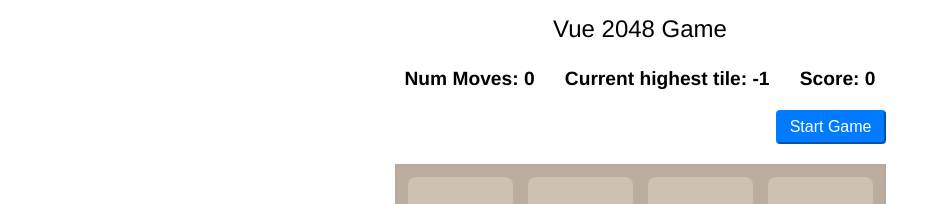
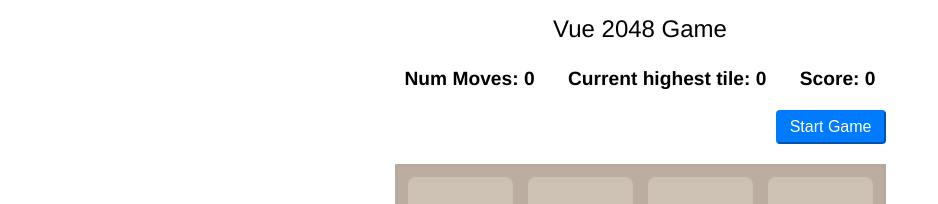
Before and after one commit to railsstudent/vue-2048, a Vue app: page / in a window 1280 px wide. Shown: the top 204 px of the page, without its empty margins (0-938 px from the left). Built offline with nearby package versions, Linux system fonts and the light colour scheme.

Commit message:
refactor: create Summary components
Signed-off-by: Connie Leung <cleung334@gmail.com>

```diff
--- a/src/components/Board.vue
+++ b/src/components/Board.vue
@@ -1,16 +1,13 @@
 <template>
     <div class="container">
         <div class="full">
-            <div class="actions">
-                <div class="stats">
-                    <div class="score">Num Moves: {{ numMoves }}</div>
-                    <div class="score">Current highest tile: {{ highest }}</div>
-                    <div class="score">Score: {{ score }}</div>
-                </div>
-                <div class="buttons">
-                    <button class="btn" v-if="gameState !== 'RUNNING'" v-on:click="startGame">Start Game</button>
-                </div>
-            </div>
+            <Summary
+                :numMoves="numMoves"
+                :highest="highest"
+                :score="score"
+                :gameState="gameState"
+                @startGame="startGame"
+            ></Summary>
             <div class="tiles">
                 <template v-for="row in 4">
                     <div
@@ -70,8 +67,13 @@ export const KEYCODE = {
     right: 39,
 };
 
+import Summary from "./Summary";
+
 export default {
     name: "Board",
+    components: {
+        Summary,
+    },
     data: function() {
         const tiles = [];
         for (let i = 0; i < SIZE; i++) {
@@ -88,7 +90,7 @@ export default {
             tiles,
             checkingAvailableMoves: false,
             gameState: STATE.start,
-            highest: -1,
+            highest: 0,
             score: 0,
             numMoves: 0,
         };
@@ -355,7 +357,6 @@ $background-2048: #edc22e;
 
 $color-2: #776e65;
 $color-8: #f9f6f2;
-$button-color: #007bff;
 
 .container {
     --grid-columns: repeat(4, 105px);
@@ -557,44 +558,6 @@ $button-color: #007bff;
         display: flex;
         flex-direction: column;
         align-items: center;
-
-        .actions {
-            display: flex;
-            flex-direction: column;
-            width: 100%;
-
-            .stats {
-                display: flex;
-                justify-content: space-between;
-
-                .score {
-                    padding: 10px;
-                    font-size: 1.2em;
-                    font-weight: bold;
-                }
-            }
-
-            .buttons {
-                display: flex;
-                justify-content: flex-end;
-                margin: 10px 0;
-            }
-
-            .btn {
-                background-color: $button-color;
-                border-color: $button-color;
-                color: #fff;
-                font-size: 1rem;
-                border-radius: 0.25rem;
-                padding: 0.375rem 0.75rem;
-                font-weight: 400;
-                text-align: center;
-                white-space: nowrap;
-                display: inline-block;
-                vertical-align: middle;
-                transition: ease-in-out, background-color 0.15s;
-            }
-        }
     }
 
     .overlay {
@@ -656,7 +619,7 @@ $button-color: #007bff;
 }
 
 @media screen and (min-width: 355px) and (max-width: 499px) {
-    :root {
+    .container {
         --grid-columns: repeat(4, 70px);
         --font-size: 2.2em;
     }
--- /dev/null
+++ b/src/components/Summary.vue
@@ -0,0 +1,72 @@
+<template>
+    <div class="actions">
+        <div class="stats">
+            <div class="score">Num Moves: {{ numMoves }}</div>
+            <div class="score">Current highest tile: {{ highest }}</div>
+            <div class="score">Score: {{ score }}</div>
+        </div>
+        <div class="buttons">
+            <button class="btn" v-if="gameState !== 'RUNNING'" v-on:click="startGame">Start Game</button>
+        </div>
+    </div>
+</template>
+
+<script>
+export default {
+    name: "Summary",
+    props: {
+        numMoves: Number,
+        highest: Number,
+        score: Number,
+        gameState: String,
+    },
+    methods: {
+        startGame() {
+            this.$emit("startGame");
+        },
+    },
+};
+</script>
+
+<!-- Add "scoped" attribute to limit CSS to this component only -->
+<style scoped lang="scss">
+$button-color: #007bff;
+
+.actions {
+    display: flex;
+    flex-direction: column;
+    width: 100%;
+
+    .stats {
+        display: flex;
+        justify-content: space-between;
+
+        .score {
+            padding: 10px;
+            font-size: 1.2em;
+            font-weight: bold;
+        }
+    }
+
+    .buttons {
+        display: flex;
+        justify-content: flex-end;
+        margin: 10px 0;
+    }
+
+    .btn {
+        background-color: $button-color;
+        border-color: $button-color;
+        color: #fff;
+        font-size: 1rem;
+        border-radius: 0.25rem;
+        padding: 0.375rem 0.75rem;
+        font-weight: 400;
+        text-align: center;
+        white-space: nowrap;
+        display: inline-block;
+        vertical-align: middle;
+        transition: ease-in-out, background-color 0.15s;
+    }
+}
+</style>
```
